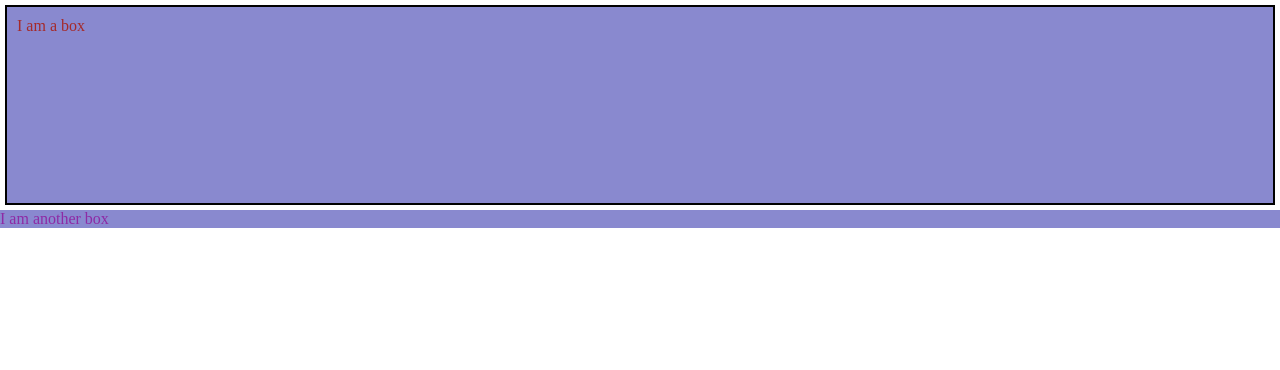
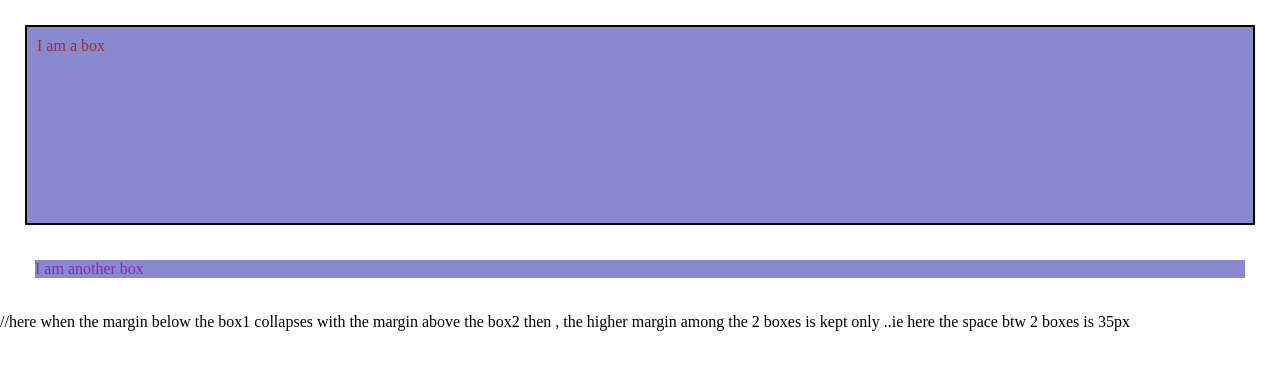
Before and after one commit to mishthi-jaiswal/FromTagsToApps, a plain HTML site: page CSS/Lesson18_BoxModel/index.html in a window 1280 px wide. Drawn offline with Linux system fonts and the light colour scheme.

Commit message:
Margin Collapse

```diff
--- a/CSS/Lesson18_BoxModel/index.html
+++ b/CSS/Lesson18_BoxModel/index.html
@@ -17,7 +17,7 @@
             color: brown;
             padding: 10px; /*padding retains the bg as padding is part of the element*/
             border : 2px solid black;
-            margin: 5px; /*margin doesn't retain the bg as it is not part of the element ...it is outside the element*/
+            margin: 25px; /*margin doesn't retain the bg as it is not part of the element ...it is outside the element*/
             height: 200px;
 
             /*if you write this then it considers the (content+padding+border)height=200px , else it considers only content height=200px*/
@@ -25,11 +25,13 @@
         }
         .box2{
             color: rgb(142, 42, 165);
+            margin: 35px;
         }
     </style>
 </head>
 <body>
     <div class="box box1">I am a box</div>
     <div class="box box2">I am another box</div>
+    //here when the margin below the box1 collapses with the margin above the box2 then , the higher margin among the 2 boxes is kept only ..ie here the space btw 2 boxes is 35px
 </body>
 </html>
```
